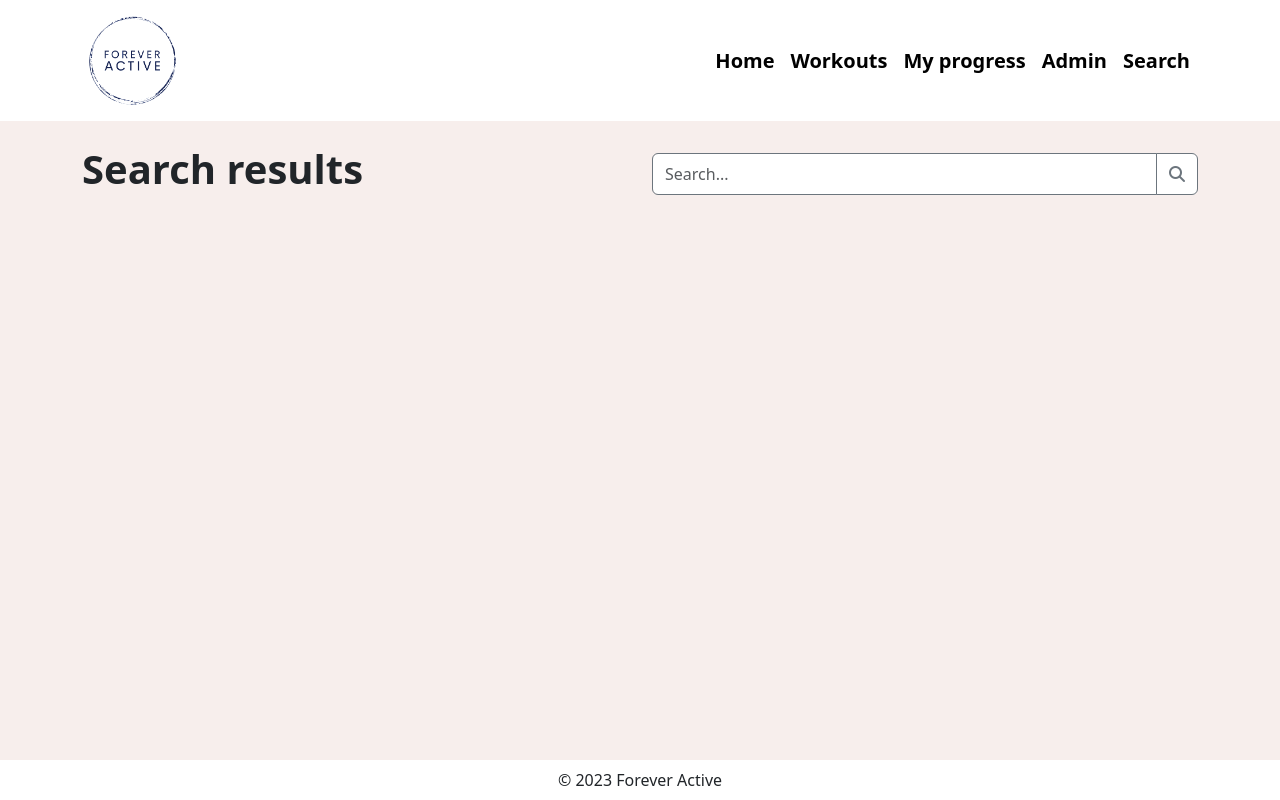
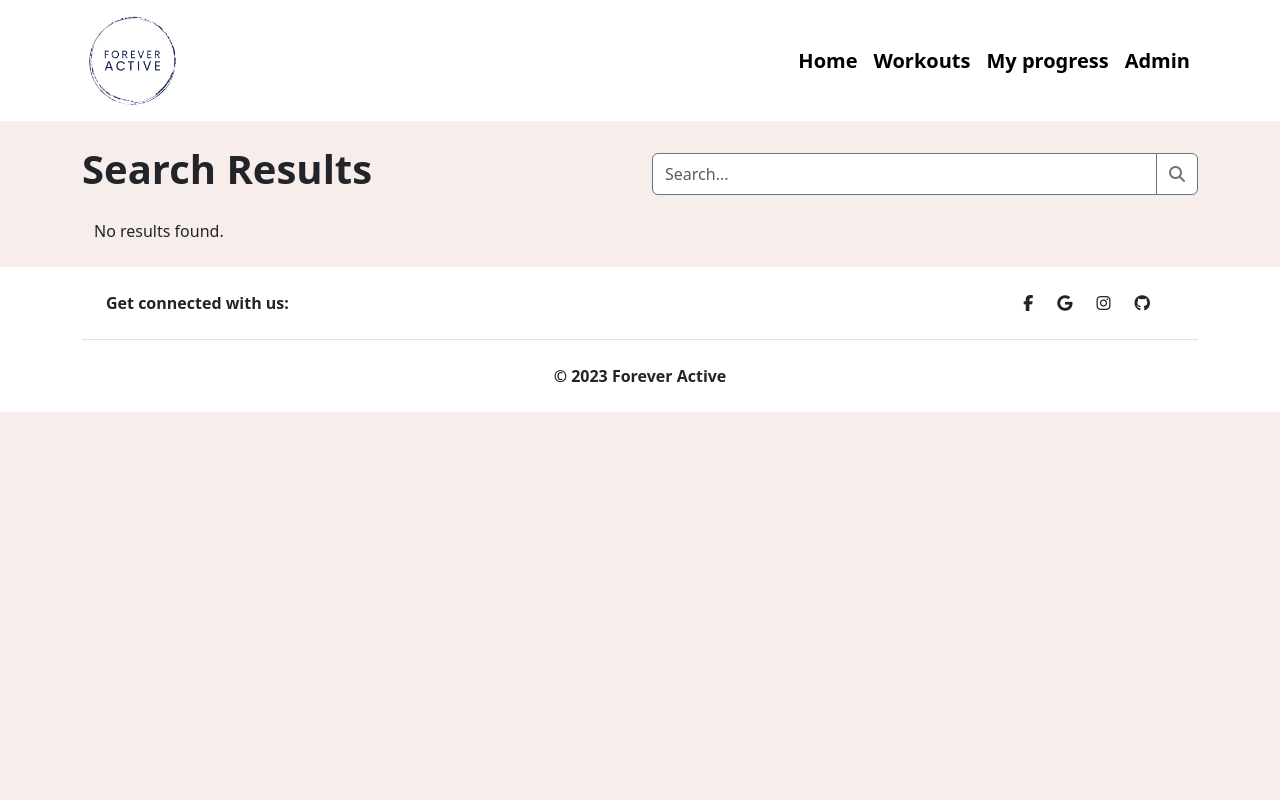
Before and after one commit to Kirin28/mvp-project, a React (Vite) app in the folder client/: page /search in a window 1280 px wide. Built offline with nearby package versions, Linux system fonts and the light colour scheme.

Commit message:
added a footer, styled components, edited db file

```diff
--- a/client/src/App.css
+++ b/client/src/App.css
@@ -63,10 +63,15 @@ object-fit: cover;
   border-radius: 10px;
 }
 
-.footer {
-  position: absolute;
-  bottom: 0;
-  width: 100%;
-  height: 60px;
+.myFooter {
+  display: flex;
+  flex-direction: column;
+  min-height: 8vh;
   background-color: white;
 }
+.col1 {
+  background-color: lightgray;
+}
+main {
+  flex-grow: 1;
+}
--- a/client/src/App.jsx
+++ b/client/src/App.jsx
@@ -7,6 +7,7 @@ import Admin from './components/Admin';
 import Homepage from './components/Homepage';
 import { Routes, Route, Link } from "react-router-dom";
 import SearchResults from './components/SearchResults';
+import Footer from './components/Footer';
 
 function App() {
 
@@ -26,17 +27,10 @@ function App() {
             <Link className='link text-bold mx-2 fs-5' to="/workouts">Workouts</Link>
             <Link className='link text-bold mx-2 fs-5' href="#">My progress</Link>
             <Link className='link text-bold mx-2 fs-5' to="/admin">Admin</Link>
-            <Link className='link text-bold mx-2 fs-5' to="/search">Search</Link>
           </Nav>
         </Navbar.Collapse>
         </div>
       </Navbar>
-
-      <footer>
-      <div className="text-center py-2 mt-4 fixed-bottom" style={{backgroundColor: "white"}}>
-      &copy; {new Date().getFullYear()} Forever Active
-</div>
-      </footer>
 <Routes>
   <Route path="/" element={<Homepage results={results} setResults={setResults}/>} />
   <Route path='/search' element={<SearchResults results={results} setResults={setResults}/>}/>
@@ -44,9 +38,18 @@ function App() {
   <Route path="/admin" element={<Admin/>} />
 </Routes>
 
-
+<div className="myFooter">
+        <main></main>
+      <Footer />
+      </div>
     </>
   )
 }
 
 export default App
+
+{/* <footer>
+      <div className="text-center py-2 mt-4 fixed-bottom" style={{backgroundColor: "white"}}>
+      &copy; {new Date().getFullYear()} Forever Active
+</div>
+      </footer> */}
--- /dev/null
+++ b/client/src/components/Footer.jsx
@@ -0,0 +1,35 @@
+import React from "react";
+
+export default function Footer() {
+    return (
+        <div>
+             <footer className="footer">
+      <div className="container">
+      <section className="d-flex justify-content-center justify-content-lg-between p-4 border-bottom">
+
+    <div className="me-5 d-none d-lg-block">
+      <span className="fw-semibold">Get connected with us:</span>
+    </div>
+    <div>
+      <a href="#" className="me-4 text-reset">
+        <i className="fab fa-facebook-f"></i>
+      </a>
+      <a href="#" className="me-4 text-reset">
+        <i className="fab fa-google"></i>
+      </a>
+      <a href="#" className="me-4 text-reset">
+        <i className="fab fa-instagram"></i>
+      </a>
+      <a href="#" className="me-4 text-reset">
+        <i className="fab fa-github"></i>
+      </a>
+    </div>
+  </section>
+      <div className="text-center p-4 fw-semibold">
+    &copy; {new Date().getFullYear()} Forever Active
+  </div>
+      </div>
+    </footer>
+        </div>
+    )
+};
--- a/client/src/components/Homepage.jsx
+++ b/client/src/components/Homepage.jsx
@@ -55,6 +55,7 @@ setQuery(value);
      <h1 className='text-bold'>Homepage</h1>
      </div>
      <div className='col pt-2'>
+      <form onSubmit={handleSubmit}>
      <div className="input-group mb-3">
   <input
   value={query}
@@ -62,11 +63,11 @@ setQuery(value);
   type="search"
   className="form-control border border-secondary shadow-none py-2" placeholder="Search..." aria-label="Search..." aria-describedby="button-addon2"/>
   <button
-  onClick={handleSubmit}
   className="button-white btn btn-outline-secondary" type="button" id="button-addon2">
   <i className="fas fa-search"></i>
   </button>
 </div>
+</form>
      </div>
 
      </div>
--- a/client/src/components/ListWorkouts.jsx
+++ b/client/src/components/ListWorkouts.jsx
@@ -36,6 +36,7 @@ const getWorkoutById = async id => {
           <div className='container pt-4'>
 
            <h1 className='text-bold'>All Workouts</h1>
+           <br />
            <div className='container py-2'>
             <div className='row'>
               {workouts.map((workout) => (
--- a/client/src/components/SearchResults.jsx
+++ b/client/src/components/SearchResults.jsx
@@ -45,9 +45,10 @@ return (
   <div className='container pt-4'>
   <div className='row'>
   <div className='col'>
- <h1 className='text-bold'>Search results</h1>
+ <h1 className='text-bold'>Search Results</h1>
  </div>
  <div className='col pt-2'>
+  <form onSubmit={handleSubmit}>
  <div className="input-group mb-3">
 <input
 value={query}
@@ -55,19 +56,19 @@ onChange={handleInputChange}
 type="search"
 className="form-control border border-secondary shadow-none py-2" placeholder="Search..." aria-label="Search..." aria-describedby="button-addon2"/>
 <button
-onClick={handleSubmit}
 className="button-white btn btn-outline-secondary" type="button" id="button-addon2">
 <i className="fas fa-search"></i>
 </button>
 </div>
+</form>
  </div>
 
  </div>
-
  {error && <p style={{color: "red", fontSize: "80%"}}>{error}</p>}
         <div className='container py-2'>
             <div className='row'>
-              {results.length > 0 && results.map((r) => (
+              {results.length > 0 ? (
+                results.map((r) => (
                 <div key={r.WorkoutID} className='col-md-4'>
                   <div className="card mb-3">
               <div className="card-body">
@@ -82,7 +83,11 @@ className="button-white btn btn-outline-secondary" type="button" id="button-addo
             </div>
           </div>
 
-              ))}
+              ))
+              ) : (
+                <p>No results found.</p>
+              )
+            }
             </div>
 
             </div>
```
Also changed, not shown: 1 other file (tests, documents, lock files or other folders).
